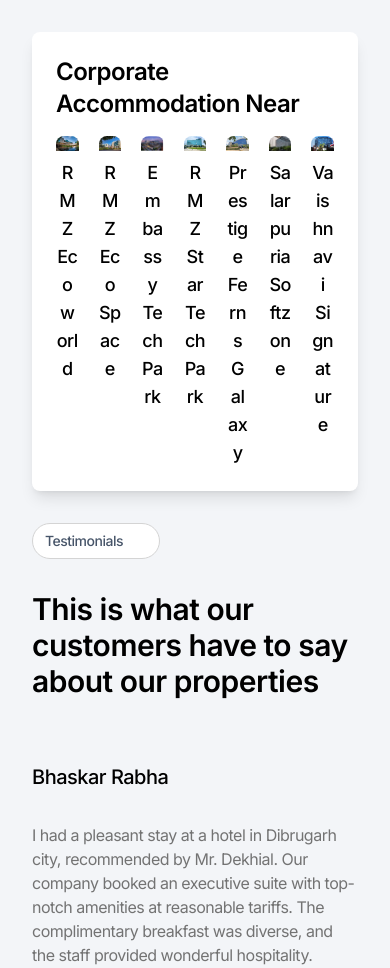
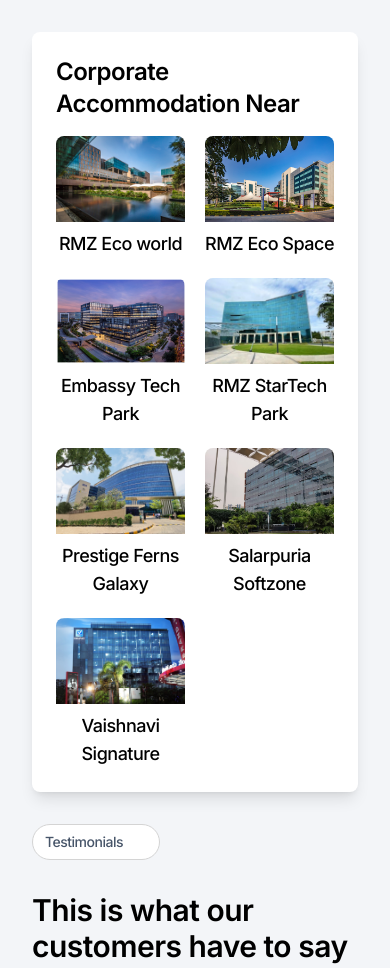
Before and after one commit to ishaan-chadha1/mk-residencies, a Next.js app: page / in a window 390 px wide. Shown: the part 8120-9088 px from the top of the page. Built offline with nearby package versions, Linux system fonts and the light colour scheme; some icons are missing.

Commit message:
Fix Corporate Accomodation Component for Mobile Responsiveness

```diff
--- a/components/FeaturedCollection/featured-collection.jsx
+++ b/components/FeaturedCollection/featured-collection.jsx
@@ -6,7 +6,7 @@ export function FeaturedCollection() {
             <h2 className="text-2xl font-semibold mb-4">
                 Corporate Accommodation Near
             </h2>
-            <div className="grid grid-cols-7 gap-5">
+            <div className="grid grid-cols-2 sm:grid-cols-3 md:grid-cols-4 lg:grid-cols-5 xl:grid-cols-7 gap-5">
                 <div className="rounded-lg overflow-hidden">
                     <Image
                         alt="Strategic Location"
```
